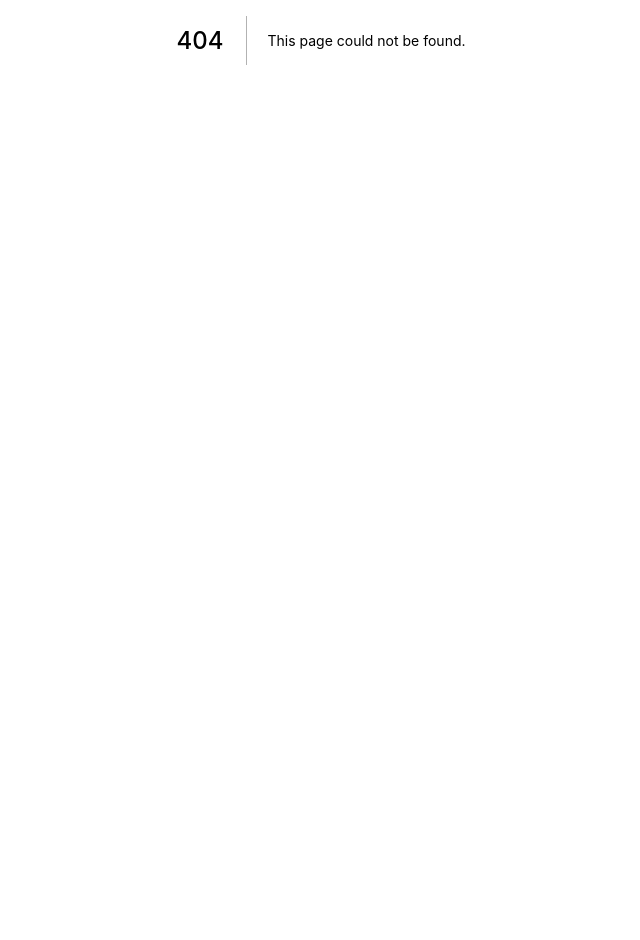
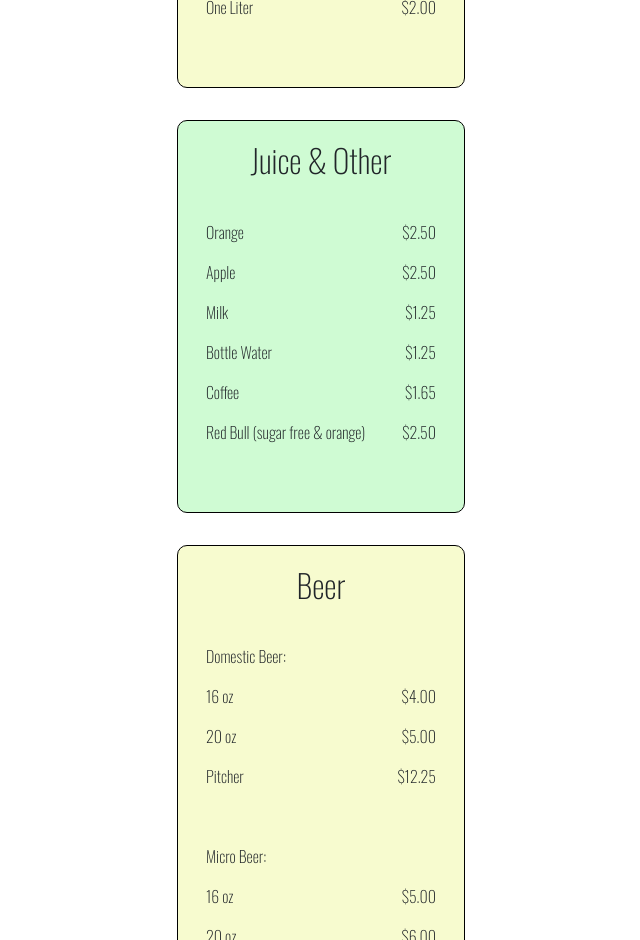
Before and after one commit to track-town-pizza/capstone, a Next.js app: page /beverages in a window 1280 px wide. Before the commit this address had no page. Shown: the part 360-1300 px from the top of the page, without its empty margins (319-959 px from the left). Before the commit the page ends 800 px from the top, so only its background shows below. Built offline with nearby package versions, Linux system fonts and the light colour scheme.

Commit message:
Menu page complete

```diff
--- a/data/beverages.json
+++ b/data/beverages.json
@@ -4,8 +4,21 @@
         "information": [
             {"subheading": "none","items": [
                 {"description": "Pitcher","price": "$7.25"},
-                {"description": "Track Sticks","price": "$5.50"},
-                {"description": "Track Sticks","price": "$5.50"}
+                {"description": "Refillable Cup","price": "$3.25"},
+                {"description": "One Liter","price": "$2.00"}
+            ]}
+        ]
+    },
+    {
+        "key": "Juice & Other",
+        "information": [
+            {"subheading": "none","items": [
+                {"description": "Orange","price": "$2.50"},
+                {"description": "Apple","price": "$2.50"},
+                {"description": "Milk","price": "$1.25"},
+                {"description": "Bottle Water","price": "$1.25"},
+                {"description": "Coffee","price": "$1.65"},
+                {"description": "Red Bull (sugar free & orange)","price": "$2.50"}
             ]}
         ]
     },
@@ -13,14 +26,39 @@
         "key": "Beer",
         "information": [
             {"subheading": "Domestic Beer", "items": [
-                {"description": "Pitcher","price": "$7.25"},
-                {"description": "Track Sticks","price": "$5.50"},
-                {"description": "Track Sticks","price": "$5.50"}
+                {"description": "16 oz","price": "$4.00"},
+                {"description": "20 oz","price": "$5.00"},
+                {"description": "Pitcher","price": "$12.25"}
             ]},
             {"subheading": "Micro Beer", "items": [
-                {"description": "Pitcher","price": "$7.25"},
-                {"description": "Track Sticks","price": "$5.50"},
-                {"description": "Track Sticks","price": "$5.50"}
+                {"description": "16 oz","price": "$5.00"},
+                {"description": "20 oz","price": "$6.00"},
+                {"description": "Pitcher","price": "$12.25"}
+            ]},
+            {"subheading": "Cans", "items": [
+                {"description": "Pabst Blue Ribbon","price": "$3.00"},
+                {"description": "San Juan Hard Seltzer","price": "$4.50"}
+            ]}
+        ]
+    },
+    {
+        "key": "Wine",
+        "information": [
+            {"subheading": "Dornfelder", "items": [
+                {"description": "Glass","price": "$6.50"},
+                {"description": "Bottle","price": "$35.75"}
+            ]},
+            {"subheading": "Del Rio", "items": [
+                {"description": "Glass","price": "$6.50"},
+                {"description": "Bottle","price": "$29.25"}
+            ]},
+            {"subheading": "Chardonnay", "items": [
+                {"description": "Glass","price": "$6.50"},
+                {"description": "Bottle","price": "$29.25"}
+            ]},
+            {"subheading": "Riesling", "items": [
+                {"description": "Glass","price": "$6.50"},
+                {"description": "Bottle","price": "$35.75"}
             ]}
         ]
     }
--- /dev/null
+++ b/src/components/BeverageItem.js
@@ -0,0 +1,59 @@
+import React from "react"
+import BeverageItemInfo from "./BeverageItemInfo"
+
+const BeverageMenuItem = props => {
+    return (
+        <div className="beverage-item" id={props.colorKey}>
+            <h2>{props.itemInfo.key}</h2>
+
+            <BeverageItemInfo itemInformation={props.itemInfo.information}/>
+            <style jsx>{`
+                    #color1 {
+                        background-color: #CFFBD3;
+                    }
+
+                    #color2 {
+                        background-color: #F7FBCF;
+                    }
+
+                    h2 {
+                        text-align: center;
+                        margin-bottom: 2rem;
+                    }
+
+                    .beverage-item {
+                        display: inline-block;
+                        //min-width: 250px;
+                        width: 30%;
+                        min-height: 250px;
+                        margin-bottom: 2rem;
+                        margin-right: 35%;
+                        margin-left: 35%;
+                        padding: 20px;
+                        border: 1px solid #000000;
+                        border-radius: 10px;
+                    }
+
+                    @media only screen and (max-width: 1000px) {
+                        .beverage-item {
+                            min-height: 0px;
+                            width: 50%;
+                            margin-right: 25%;
+                            margin-left: 25%;
+                        }
+                    }
+
+
+                    @media only screen and (max-width: 500px) {
+                        .beverage-item {
+                            min-height: 0px;
+                            width: 80%;
+                            margin-right: 10%;
+                            margin-left: 10%;
+                        }
+                    }
+                `}</style>
+         </div>
+    )
+}
+export default BeverageMenuItem
--- /dev/null
+++ b/src/components/BeverageItemInfo.js
@@ -0,0 +1,106 @@
+import React from "react"
+
+function ItemPriceDescription (description, price) {
+    if(price === "none") {
+        return (
+            <div className="item-price-description">
+                <p className="item-description">{description}:</p>
+                <style jsx>{`
+                    .item-price-description {
+                        overflow: auto;
+                    }
+                    .item-description {
+                        float: left;
+                        margin-bottom: .5rem;
+                        margin-left: .5rem;
+                        margin-top: .5rem;
+                    }
+                `}</style>
+            </div>
+        )
+    }
+    return (
+        <div className="item-price-description">
+            <p className="item-description">{description}</p>
+            <p className="item-price">{price}</p>
+            <style jsx>{`
+                .item-price-description {
+                    overflow: auto;
+                }
+                .item-description {
+                    float: left;
+                    margin-bottom: .5rem;
+                    margin-left: .5rem;
+                    margin-top: .5rem;
+                }
+                .item-price {
+                    float: right;
+                    margin-bottom: .5rem;
+                    margin-right: .5rem;
+                    margin-top: .5rem;
+                }
+            `}</style>
+        </div>
+    )
+
+}
+
+function DrinkSubSection(subheading, items) {
+    const DrinkItemComponents = items
+    .map(itemInfo =>
+        ItemPriceDescription(itemInfo.description, itemInfo.price)
+    )
+
+    if(subheading === "none") {
+        return (
+            <div className="item-sub-description">
+                {DrinkItemComponents}
+                <style jsx>{`
+                    .item-sub-description {
+                        overflow: auto;
+                    }
+                `}</style>
+            </div>
+        )
+    }
+    return (
+        <div className="item-sub-description">
+            {ItemPriceDescription(subheading, "none")}
+            {DrinkItemComponents}
+            <style jsx>{`
+                .item-sub-description {
+                    overflow: auto;
+                    margin-bottom: 2.5rem;
+                }
+            `}</style>
+        </div>
+    )
+
+}
+
+const DrinkItemInfo = props => {
+    const ItemSubSectionComponents = props.itemInformation
+    .map(itemInfo =>
+        DrinkSubSection(itemInfo.subheading, itemInfo.items)
+    )
+    return (
+        <div className="description-box">
+            {ItemSubSectionComponents}
+            <style jsx>{`
+                .description-box {
+                    border-radius: 0px 0px 10px 10px;
+                    overflow: auto;
+                    display: table;
+                    width: 100%;
+                    height: 35%;
+                }
+                @media only screen and (max-width: 600px) {
+                    .description-box {
+                        height: auto;
+                    }
+                }
+            `}</style>
+        </div>
+    )
+}
+export default DrinkItemInfo
--- /dev/null
+++ b/src/pages/beverages.js
@@ -0,0 +1,28 @@
+import Layout from "../components/Layout"
+import React from "react"
+import BeverageItems from "../components/BeverageItem"
+import beveragesInfo from "../../data/beverages.json"
+
+const Beverages = () => {
+    const BeverageItemsComponents = beveragesInfo.map((beveragesInfo, colorIndex) => (<BeverageItems itemInfo={beveragesInfo} colorKey={colorIndex % 2 ? "color1" : "color2"}/>))
+    return (
+        <Layout>
+            <h1 className="text-center mb-4">Beverages</h1>
+            <div className="beverages-container">
+                {BeverageItemsComponents}
+            </div>
+
+            <style jsx>{`
+                .beverages-container {
+                    margin-top: 3rem;
+                    display: flex;
+                    flex-wrap: wrap;
+                    flex-flow: column;
+                    justify-content: center;
+                }
+            `}</style>
+
+        </Layout>
+    )
+}
+export default Beverages
```
